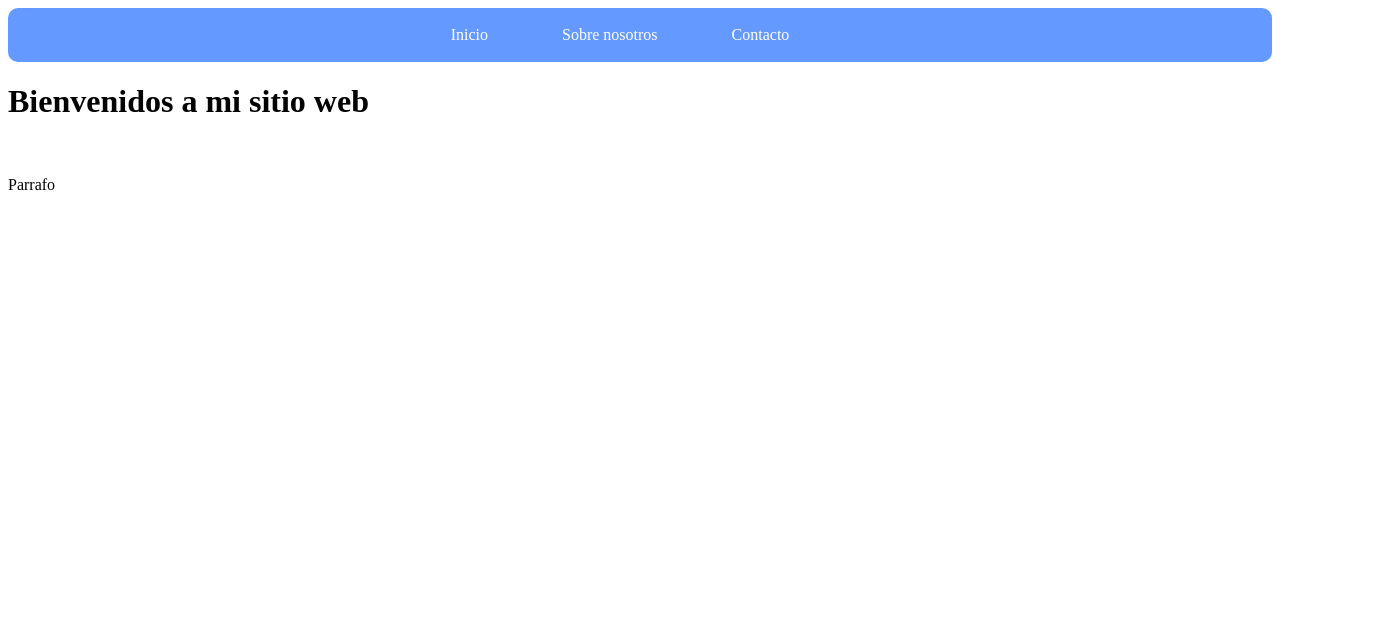
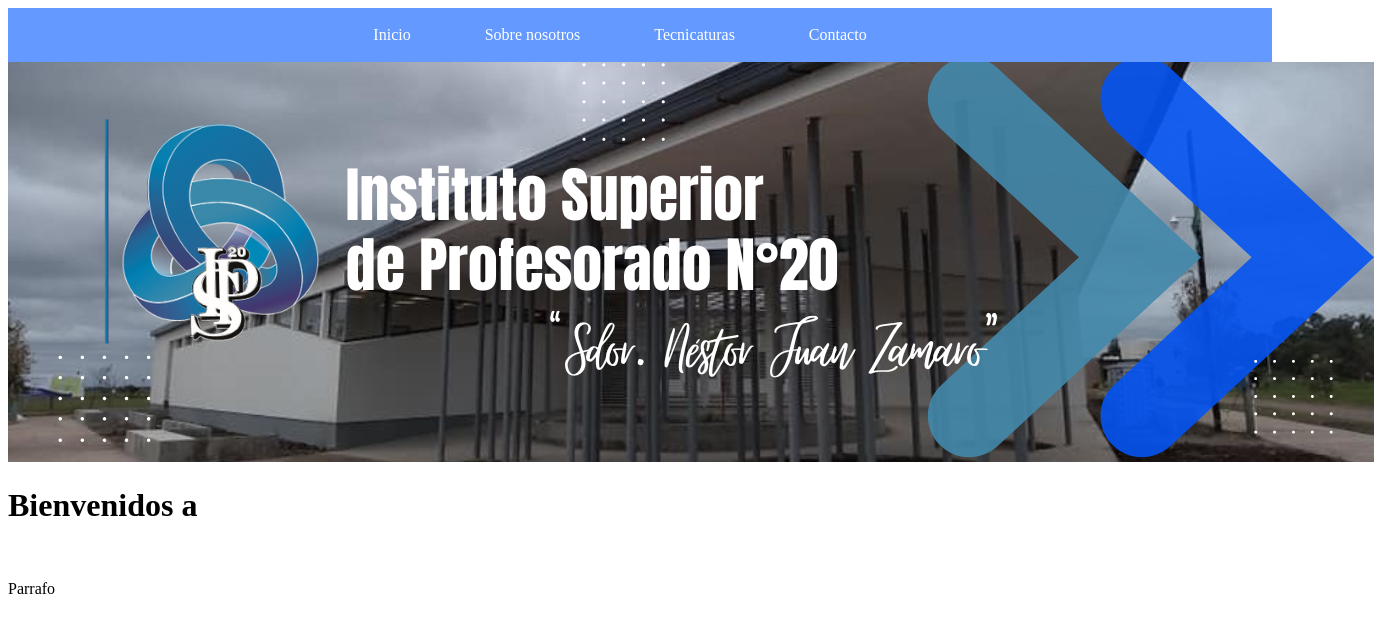
Before and after one commit to PantuflaGaming/ISP-ProyectoWeb, a plain HTML site: page index.html in a window 1280 px wide. Shown: the whole page, 1374 px wide, since content can reach past the window. Drawn offline with Linux system fonts and the light colour scheme.

Commit message:
Adding a images folder and image

```diff
--- a/assets/style/style.css
+++ b/assets/style/style.css
@@ -1,9 +1,10 @@
 nav {
     background-color: rgb(100, 154, 255); /* Color de fondo del menú */
-    border-radius: 10px; /* Redondear las esquinas del menú */
     width: 100%;
     position: relative;
 }
+
+
 
 nav ul {
     list-style: none; /* Quitar las viñetas de la lista */
--- a/index.html
+++ b/index.html
@@ -15,14 +15,18 @@
                 <!--Inicializamos una barra de navegacion.-->
                 <li><a href="#">Inicio</a></li>
                 <li><a href="#">Sobre nosotros</a></li>
+                <li><a href="#">Tecnicaturas</a></li> <!--Dropdown > Tecnicaturas-->
                 <li><a href="#">Contacto</a></li>
             </ul>
         </nav>
     </header>
     <div>
+        <div class="header-image">
+            <img src="assets/images/header.webp"  alt="Header webp">
+        </div>
         <div>
             <!--Inicializamos un titulo para nuestra pagina-->
-            <h1 type="font-size: 16px">Bienvenidos a mi sitio web</h1>
+            <h1>Bienvenidos a</h1>
             <br>
             <p>Parrafo</p>
         </div>
```
Also changed, not shown: assets/images/header.webp (added).
